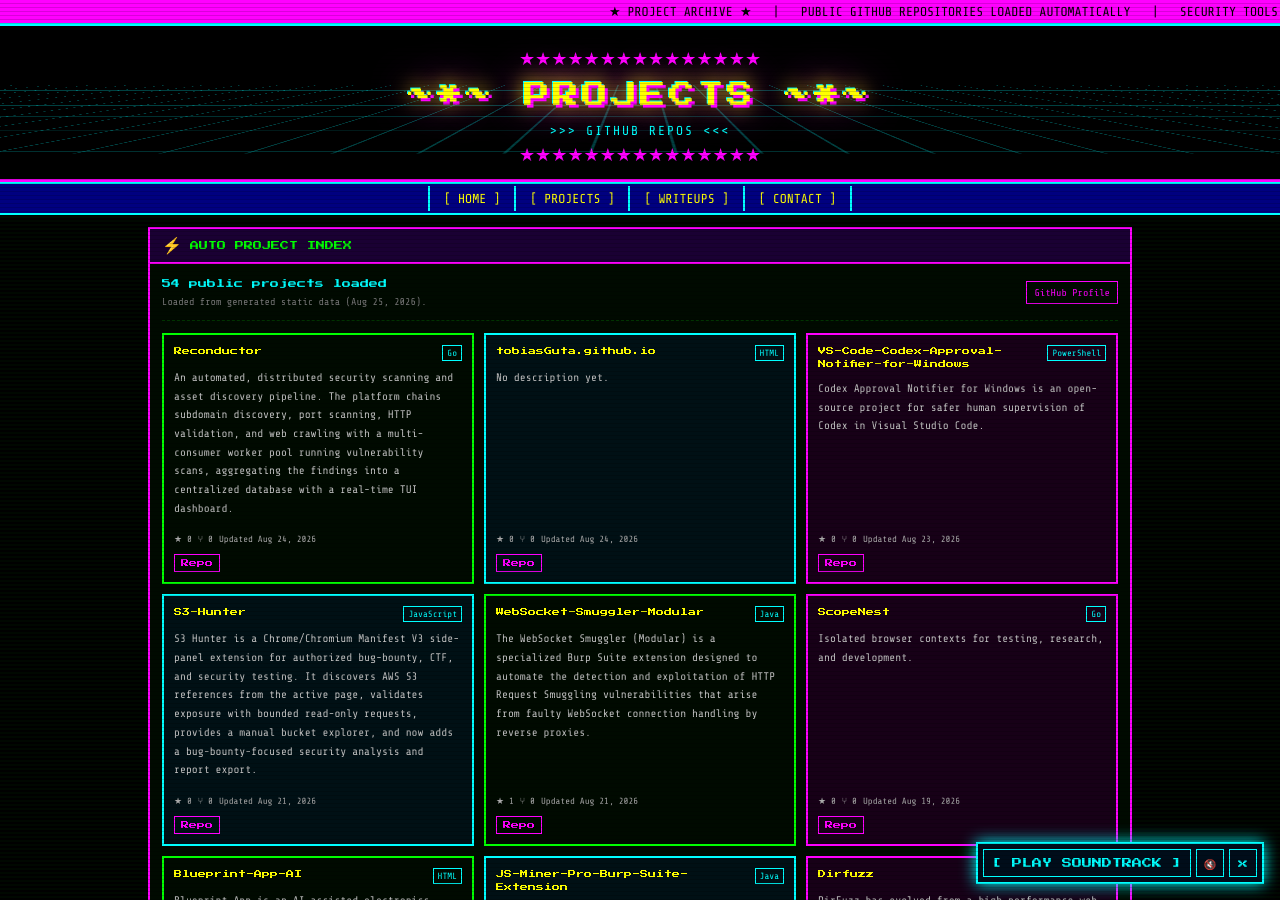
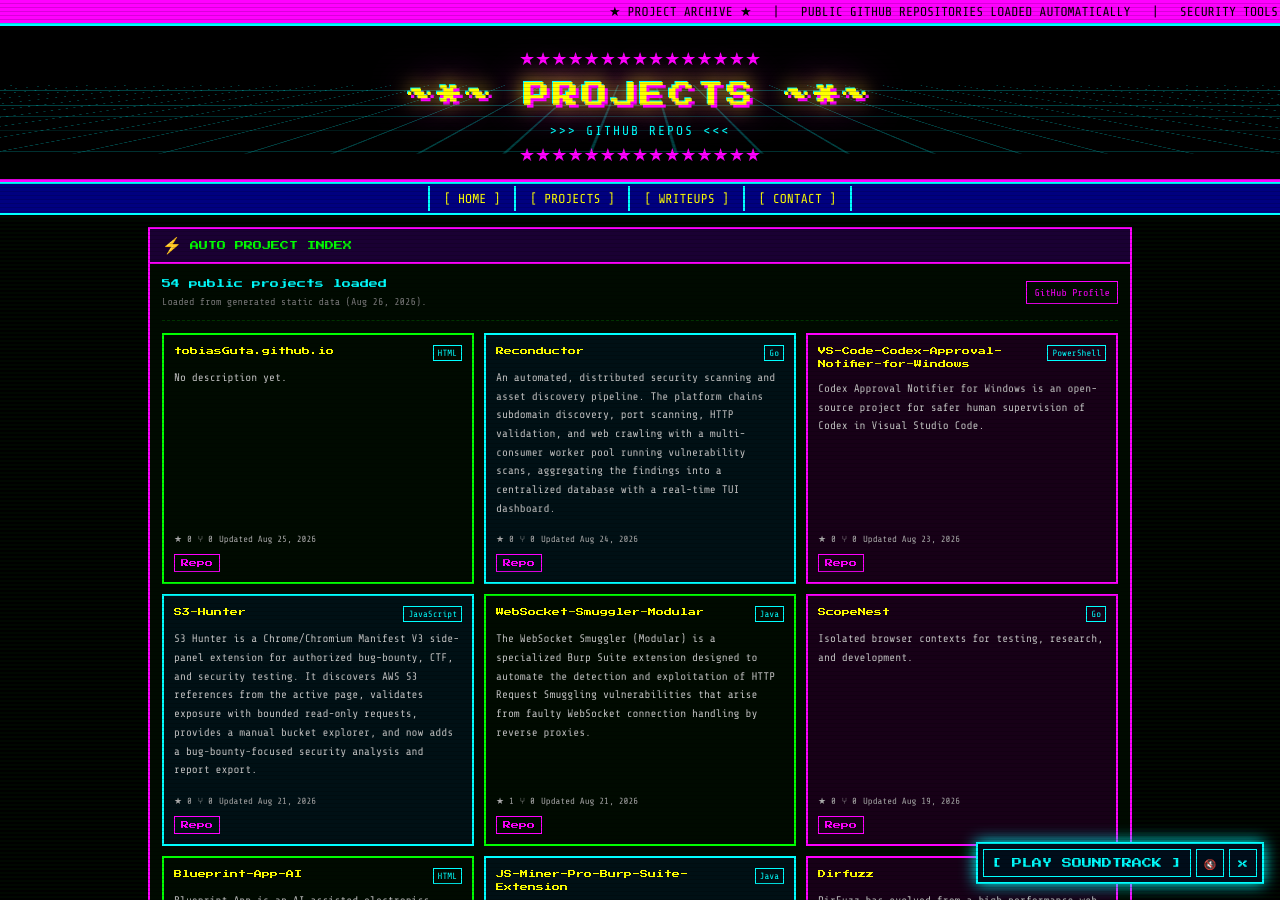
Before and after one commit to tobiasGuta/tobiasGuta.github.io, a Jekyll site: the page built from projects.html, in a window 1280 px wide and 900 px high. Built offline with Jekyll 4.4.1, drawn with Linux system fonts in a browser that asks for light colours; part of the change alters nothing that is shown.

```diff
--- a/assets/data/projects.json
+++ b/assets/data/projects.json
@@ -1,8 +1,21 @@
 {
   "owner": "tobiasGuta",
   "source": "github_api",
-  "generated_at": "2026-08-25T08:58:43.740656+00:00",
+  "generated_at": "2026-08-26T09:00:50.173189+00:00",
   "projects": [
+    {
+      "name": "tobiasGuta.github.io",
+      "description": null,
+      "html_url": "https://github.com/tobiasGuta/tobiasGuta.github.io",
+      "homepage": null,
+      "language": "HTML",
+      "topics": [],
+      "stargazers_count": 0,
+      "forks_count": 0,
+      "updated_at": "2026-08-25T08:59:12Z",
+      "fork": false,
+      "archived": false
+    },
     {
       "name": "Reconductor",
       "description": "An automated, distributed security scanning and asset discovery pipeline. The platform chains subdomain discovery, port scanning, HTTP validation, and web crawling with a multi-consumer worker pool running vulnerability scans, aggregating the findings into a centralized database with a real-time TUI dashboard.",
@@ -13,19 +26,6 @@
       "stargazers_count": 0,
       "forks_count": 0,
       "updated_at": "2026-08-24T16:44:48Z",
-      "fork": false,
-      "archived": false
-    },
-    {
-      "name": "tobiasGuta.github.io",
-      "description": null,
-      "html_url": "https://github.com/tobiasGuta/tobiasGuta.github.io",
-      "homepage": null,
-      "language": "HTML",
-      "topics": [],
-      "stargazers_count": 0,
-      "forks_count": 0,
-      "updated_at": "2026-08-24T09:04:42Z",
       "fork": false,
       "archived": false
     },
```
